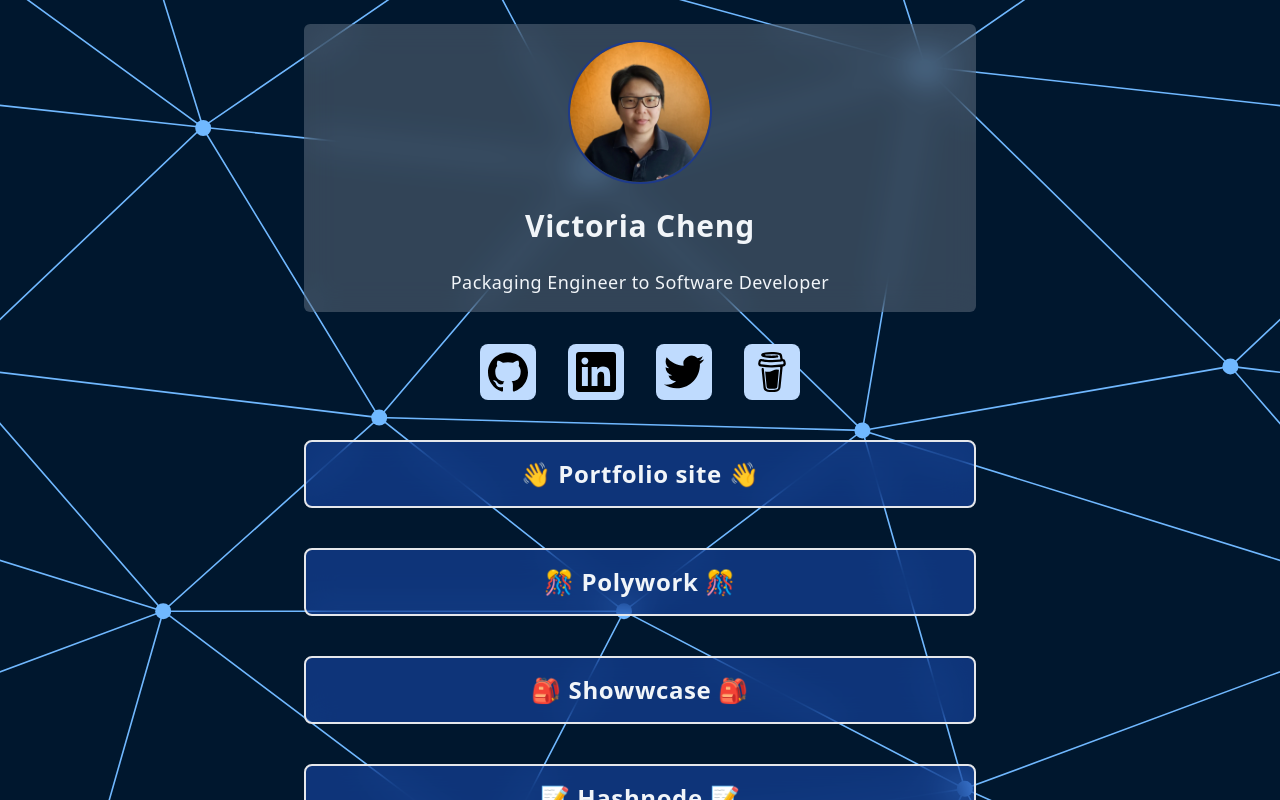
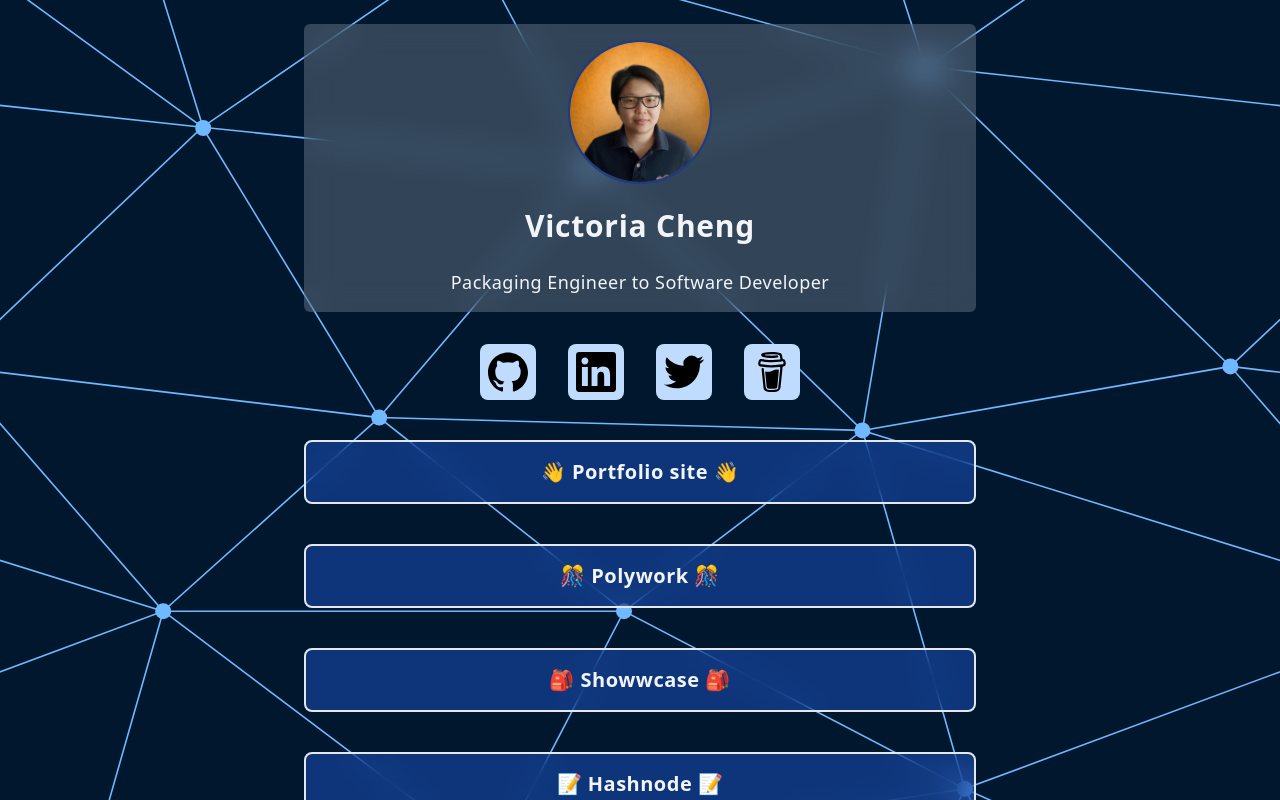
Before and after one commit to victoriacheng15/links-me, a React (Vite) app: page / in a window 1280 px wide. Shown: the top 800 px of the page. Built offline with nearby package versions, Linux system fonts and the light colour scheme.

Commit message:
fix: reduce font size for links (#9)

```diff
--- a/src/components/Link.tsx
+++ b/src/components/Link.tsx
@@ -12,7 +12,7 @@ function Link({ title, address }: LinkProps) {
 		<>
 			<LinkElement address={address}>
 				<div className="backdrop grid place-items-center rounded-lg border-2 bg-blue-600 bg-opacity-40 p-4 duration-300 ease-in-out hover:rotate-1 hover:scale-105">
-					<span className="text-2xl font-semibold tracking-wide">{title}</span>
+					<span className="text-xl font-semibold tracking-wide">{title}</span>
 				</div>
 			</LinkElement>
 		</>
```
